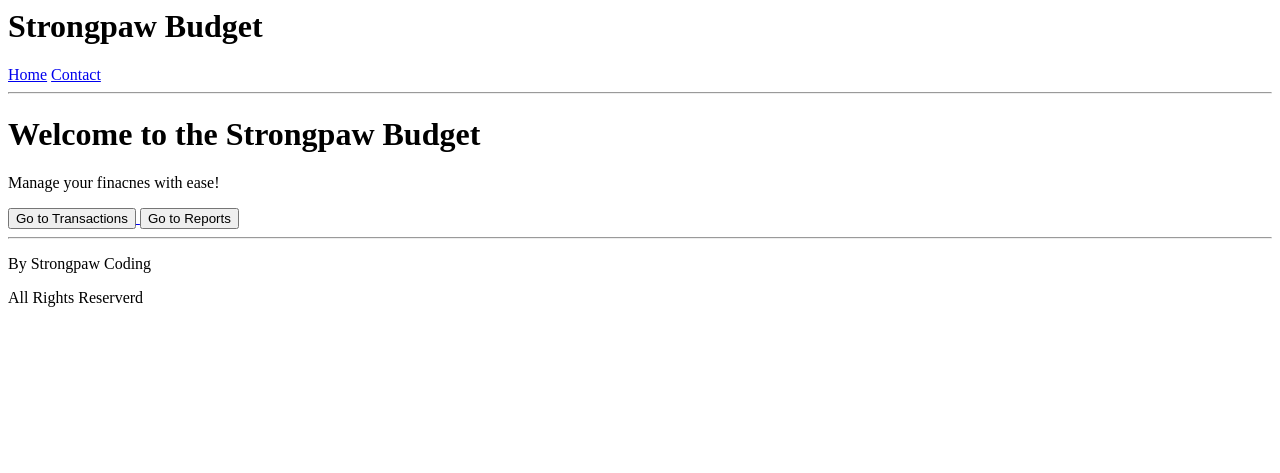
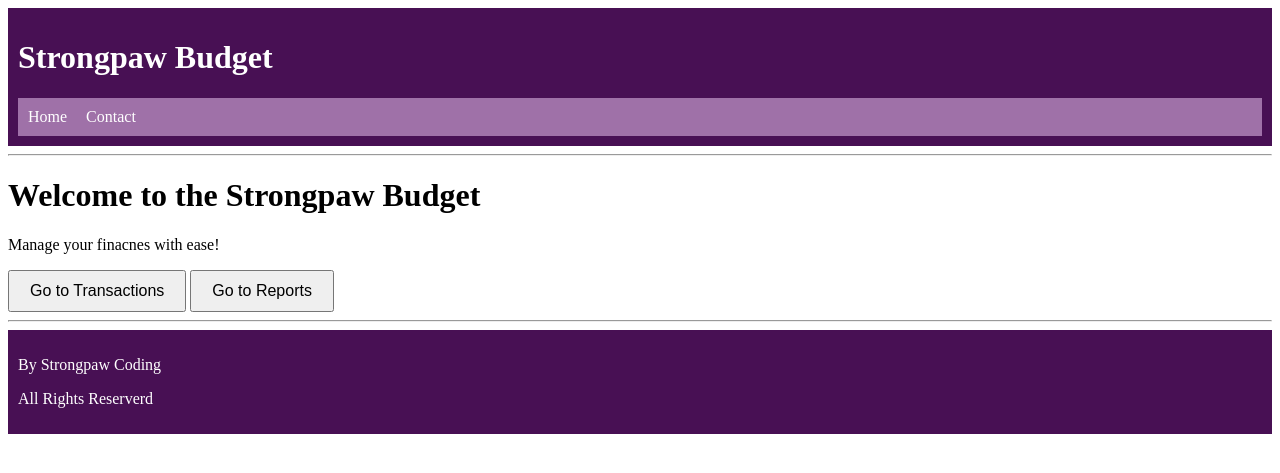
Before and after one commit to thieu-strongpaw/strongpaw_budget, a Django app: page / in a window 1280 px wide. Shown: the top 473 px of the page. Run offline with Django 5.2, Linux system fonts and the light colour scheme.

Commit message:
Added style sheet in static dir. Added these styles to header and footer. Corrected the misspelling of static dir.

```diff
--- a/SpBudget/settings.py
+++ b/SpBudget/settings.py
@@ -26,7 +26,7 @@ SECRET_KEY = 'django-insecure-=#&vk*qk9z^^lz5ufaenc_6+zs+=56)9!xtnz^s@0b!pj18=!*
 # SECURITY WARNING: don't run with debug turned on in production!
 DEBUG = True
 
-ALLOWED_HOSTS = []
+ALLOWED_HOSTS = ['192.168.0.204', 'localhost', '127.0.0.1']
 
 
 # Application definition
@@ -119,8 +119,8 @@ USE_TZ = True
 # Static files (CSS, JavaScript, Images)
 # https://docs.djangoproject.com/en/5.1/howto/static-files/
 
-STATIC_URL = 'static/'
-STAICFILES_DIRS =[BASE_DIR / "static"]
+STATIC_URL = '/static/'
+STATICFILES_DIRS =[BASE_DIR / "static"]
 
 # Default primary key field type
 # https://docs.djangoproject.com/en/5.1/ref/settings/#default-auto-field
--- a/mainpage/templates/mainpage/mainpage.html
+++ b/mainpage/templates/mainpage/mainpage.html
@@ -5,17 +5,13 @@
 <h1>Welcome to the Strongpaw Budget</h1>
 <p>Manage your finacnes with ease!</p>
 
-<a href="{% url 'transactions_index' %}">
-	<button>
-		Go to Transactions
-	</button>
+<a href="{% url 'transactions_index' %}" class="no-underline">
+	<button class="button-style">Go to Transactions</button>
 </a>
 
 
-<a href="{% url 'reports_index' %}">
-	<button>
-		Go to Reports
-	</button>
+<a href="{% url 'reports_index' %}" class="no-underline">
+	<button class="button-style">Go to Reports</button>
 </a>
 
 {% endblock page_content %}
--- a/static/css/style.css
+++ b/static/css/style.css
@@ -0,0 +1,38 @@
+/* style sheet for whole project */
+
+.no-underline {
+	text-decoration: none;
+}
+
+.button-style {
+	padding: 10px 20px;
+	font-size: 16px;
+	cursor: pointer;
+}
+
+header {
+	background-color: #481054;
+	padding: 10px;
+	color: white;
+}
+
+footer {
+	background-color: #481054;
+	padding: 10px;
+	color: white;
+}
+
+nav {
+	background-color: #9F71A8;
+	padding: 10px;
+}
+
+nav a {
+	color: white;
+	margin-right: 15px;
+	text-decoration: none;
+}
+
+nav a:hover {
+	color: lightgray;
+}
--- a/templates/base.html
+++ b/templates/base.html
@@ -2,12 +2,12 @@
 
 <!DOCTYPE html5>
 
+{% load static %}
 <html lang="en">
 	<head>
 		<meta charset="utf-8">
 		<title>{% block title %}Strongpaw Budget{% endblock title %}</title>
-		{% load static %}
-		<link rel="stylesheet" href={% static 'css/style.css' %}>
+		<link rel="stylesheet" href="{% static 'css/style.css' %}">
 	</head>
 
 	<header>
```
Also changed, not shown: transactions/models.py (+7 -1 lines), transactions/templates/transactions/transactions.html (+9 -3 lines).
